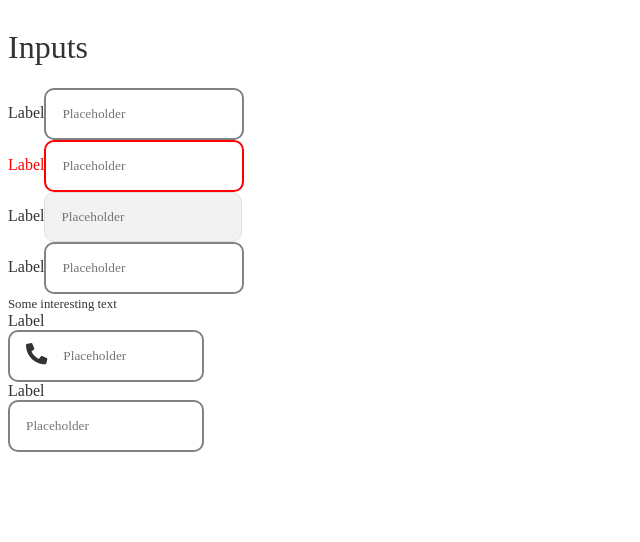
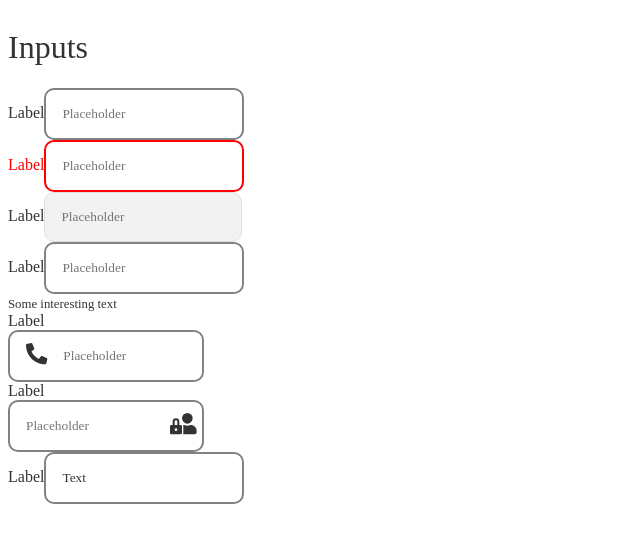
Before and after one commit to youhane/input_challenge, a React (Create React App) app: page / in a window 1280 px wide. Shown: the top 542 px of the page, without its empty margins (0-640 px from the left). Built offline with nearby package versions, Linux system fonts and the light colour scheme.

Commit message:
lock fix

```diff
--- a/src/App.js
+++ b/src/App.js
@@ -4,7 +4,7 @@ import Input from "./Input";
 const App = () => (
   <div className="App">
     <h1>Inputs</h1>
-    <Input helperText={"Some interesting text"} iconStart="phone" iconEnd="lock" />
+    <Input helperText={"Some interesting text"} iconStart="phone" iconEnd="user-lock" />
     <GlobalStyle />
   </div>
 )
--- a/src/Input.js
+++ b/src/Input.js
@@ -60,6 +60,12 @@ const Input = ({ helperText, iconStart, iconEnd }) => (
                 </div>
             </label>
         </IconInput>
+        <InputDefault>
+            <label>
+                Label
+                <input type={"text"} placeholder="Placeholder" value="Text" />
+            </label>
+        </InputDefault>
     </div>
 )
 
```
Also changed, not shown: src/Size.styles.js (added, +24 -0 lines).
